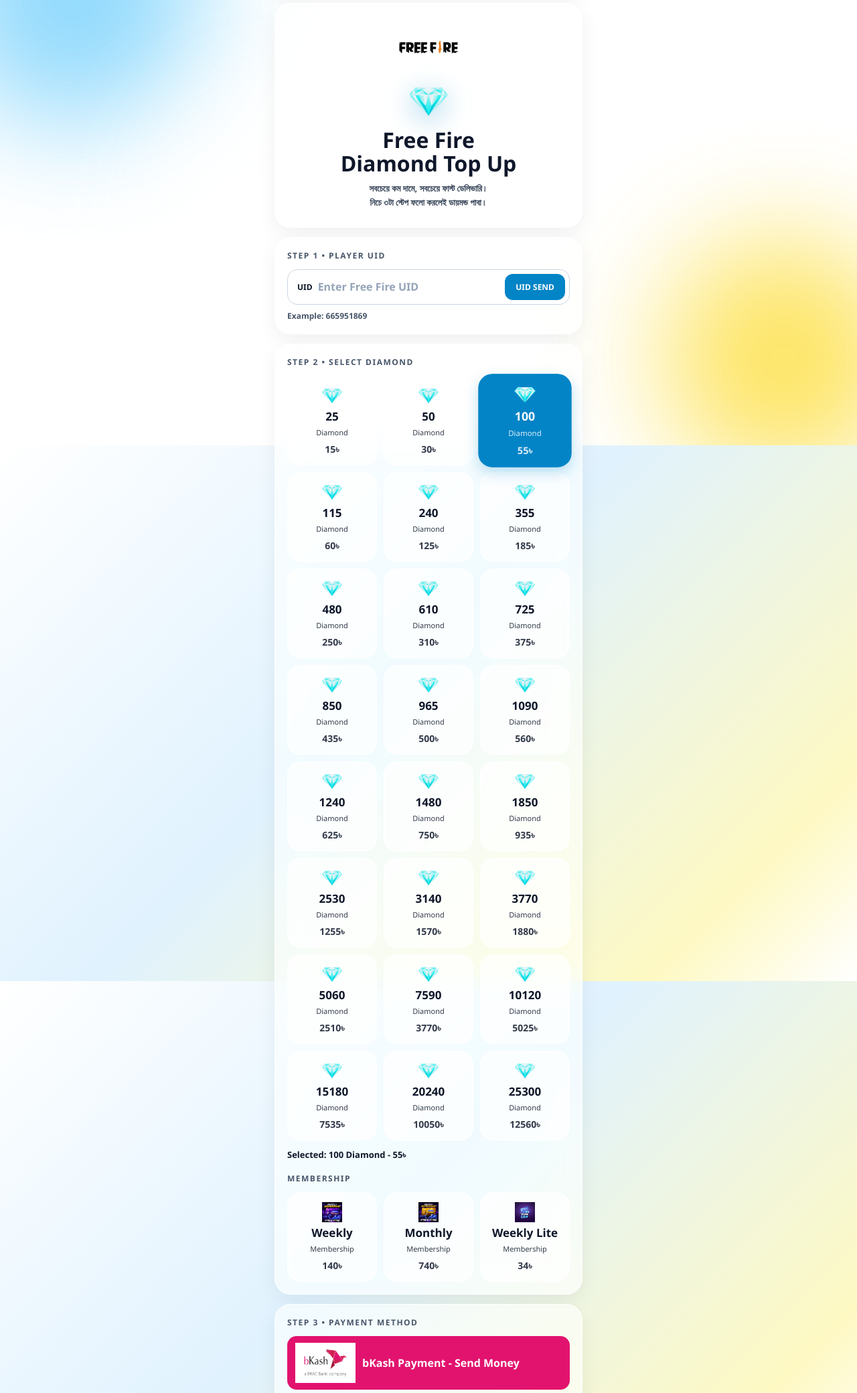
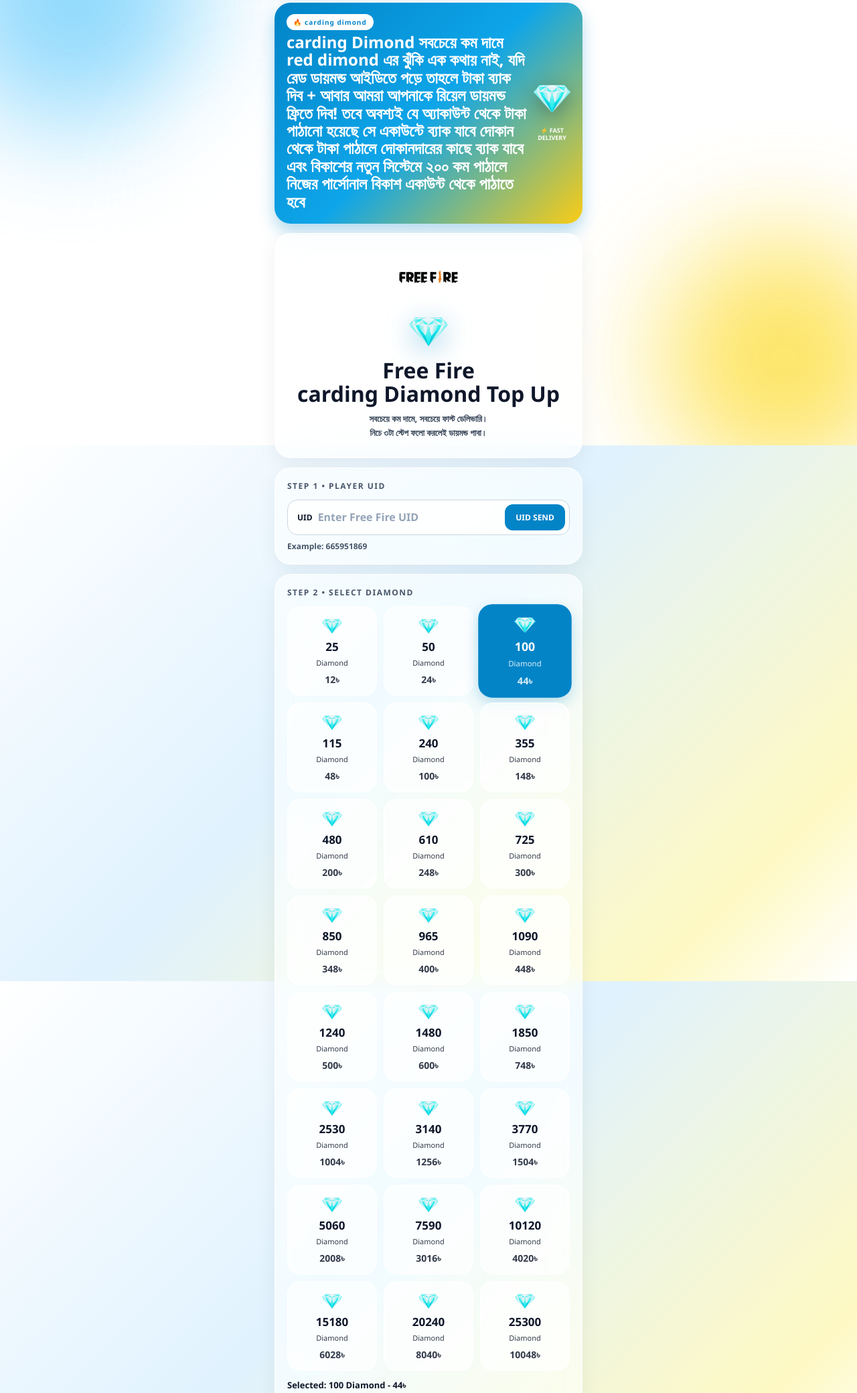
Before and after one commit to TahamidOfficial/auratopup, a plain HTML site: page index.html in a window 1280 px wide. Shown: the part 135-2215 px from the top of the page at 67% size. Drawn offline with Linux system fonts and the light colour scheme.

Commit message:
Update index.html

```diff
--- a/index.html
+++ b/index.html
@@ -3,11 +3,9 @@
 <head>
 <meta charset="UTF-8">
 <meta name="viewport" content="width=device-width, initial-scale=1.0">
-<title>AURA TOPUP - Free Fire Diamond</title>
+<title>CARDING TOPUP FREEFIRE BANGLADESH - Free Fire  CARDING Diamond</title>
 <style>
   *{box-sizing:border-box;margin:0;padding:0;font-family:'Segoe UI',sans-serif;-webkit-tap-highlight-color:transparent}
-
-  /* মূল বডি এবং ফিক্সড সফট হোয়াইট, আকাশি ও হালকা হলুদ ব্যাকগ্রাউন্ড */
   body{
     color:#0f172a;
     padding:16px 16px 30px;
@@ -17,47 +15,12 @@
     position: relative;
     overflow-x: hidden;
   }
-
-  /* পেজ স্ক্রল করলেও স্থির থাকা সফট ব্লার (Blur) ব্যাকগ্রাউন্ড লেয়ার */
-  .fixed-blur-bg{
-    position: fixed;
-    inset: 0;
-    z-index: -1;
-    pointer-events: none;
-    overflow: hidden;
-    background: #ffffff;
-  }
-  .orb{
-    position: absolute;
-    border-radius: 50%;
-    filter: blur(85px);
-    opacity: 0.85;
-  }
-  .orb-sky{
-    width: 380px;
-    height: 380px;
-    background: #7dd3fc;
-    top: -60px;
-    left: -80px;
-  }
-  .orb-yellow{
-    width: 360px;
-    height: 360px;
-    background: #fde047;
-    bottom: -50px;
-    right: -70px;
-  }
-  .orb-white{
-    width: 320px;
-    height: 320px;
-    background: #ffffff;
-    top: 35%;
-    left: 20%;
-  }
-
+  .fixed-blur-bg{position: fixed;inset: 0;z-index: -1;pointer-events: none;overflow: hidden;background: #ffffff;}
+  .orb{position: absolute;border-radius: 50%;filter: blur(85px);opacity: 0.85;}
+  .orb-sky{width: 380px;height: 380px;background: #7dd3fc;top: -60px;left: -80px;}
+  .orb-yellow{width: 360px;height: 360px;background: #fde047;bottom: -50px;right: -70px;}
+  .orb-white{width: 320px;height: 320px;background: #ffffff;top: 35%;left: 20%;}
   .wrap{max-width:460px;margin:0 auto;display:flex;flex-direction:column;gap:14px;position:relative;z-index:1}
-
-  /* ফিক্সড ব্যাকগ্রাউন্ডের ওপর ফ্রস্টেড হোয়াইট গ্লাস কার্ড */
   .glass{
     background: rgba(255, 255, 255, 0.65);
     backdrop-filter: blur(22px) saturate(160%);
@@ -67,30 +30,27 @@
     padding: 18px;
     box-shadow: 0 10px 30px rgba(15, 23, 42, 0.06);
   }
-
   .top{display:flex;justify-content:space-between;align-items:center}
   .brand{display:flex;align-items:center;gap:12px}
   .aura-logo{width:52px;height:52px;border-radius:15px;background:#fff;display:flex;align-items:center;justify-content:center;overflow:hidden;box-shadow:0 4px 10px rgba(0,0,0,0.08)}
   .aura-logo img{width:100%;height:100%;object-fit:cover}
   .brand b{font-size:20px;color:#0f172a}.brand span{font-size:10px;letter-spacing:2.5px;color:#475569;font-weight:700}.brand small{font-size:9px;color:#0284c7;font-weight:800}
-
   .hero{text-align:center;padding:20px 18px 26px}
   .hero .ff-logo{width:90px;height:90px;object-fit:contain;margin:0 auto 8px;display:block}
   .hero .big-dia{width:58px;height:58px;object-fit:contain;margin:0 auto 10px;display:block;filter:drop-shadow(0 10px 20px rgba(2,132,199,.35))}
   .hero h1{font-size:32px;line-height:1.1;color:#0f172a}.hero p{font-size:13px;color:#334155;margin-top:10px;line-height:1.6;font-weight:600}
-
   .input-box{display:flex;gap:8px;background:rgba(255,255,255,.85);border:1.5px solid #cbd5e1;border-radius:15px;padding:6px 6px 6px 14px;align-items:center}
   .input-box input{flex:1;background:transparent;border:none;outline:none;color:#0f172a;font-size:16px;font-weight:800;min-width:0}
   .input-box input::placeholder{color:#94a3b8}
   .check-btn{background:#0284c7;color:#fff;border:none;padding:11px 16px;border-radius:12px;font-weight:900;font-size:12px;cursor:pointer}
-
   .title{font-size:12px;letter-spacing:1.5px;color:#475569;font-weight:800;margin-bottom:12px}
   .grid{display:grid;grid-template-columns:1fr 1fr 1fr;gap:10px}
-  .pack{background:rgba(255,255,255,.7);border:1.5px solid rgba(255,255,255,.95);border-radius:20px;padding:14px 6px;text-align:center;cursor:pointer;transition:.2s;color:#0f172a}
+  .pack{background:rgba(255,255,255,.7);border:1.5px solid rgba(255,255,255,.95);border-radius:20px;padding:14px 6px;text-align:center;cursor:pointer;transition:.2s;color:#0f172a;position:relative}
   .pack.selected{background:#0284c7;color:#fff;border-color:#0284c7;transform:scale(1.04);box-shadow:0 8px 20px rgba(2,132,199,.25)}
   .pack img{width:30px;height:30px;object-fit:contain;margin:0 auto 4px;display:block}
   .pack b{font-size:17px;display:block}.pack span{font-size:11px;opacity:.85}.pack .price{font-weight:900;font-size:14px;margin-top:6px;display:block}
-
+  .pack.out{opacity:.55;pointer-events:none;filter:grayscale(1)}
+  .stock-out{position:absolute;top:6px;right:6px;background:#dc2626;color:#fff;font-size:8px;font-weight:900;padding:3px 6px;border-radius:20px;letter-spacing:.5px}
   .tag{display:inline-block;background:#facc15;color:#000;font-size:9px;font-weight:900;padding:4px 8px;border-radius:20px;margin-bottom:6px}
   .bikash-img{width:160px;object-fit:contain}.bikash-small{width:90px;object-fit:contain}
   .pay-single{background:#e2136e;color:#fff;border-radius:14px;padding:10px 12px;display:flex;align-items:center;gap:10px;font-weight:900}
@@ -105,7 +65,6 @@
   .step{display:flex;gap:8px;font-size:12px;color:#334155;line-height:1.5;margin-top:9px}
   .step span{background:#e2136e;color:#fff;width:20px;height:20px;border-radius:50%;display:flex;align-items:center;justify-content:center;font-weight:900;font-size:11px;flex-shrink:0}
   .buy-btn{width:100%;padding:16px;border:none;border-radius:14px;background:#e2136e;color:#fff;font-weight:900;font-size:16px;margin-top:14px;cursor:pointer}
-
   #toast{position:fixed;bottom:20px;left:50%;transform:translateX(-50%);background:#0f172a;color:#fff;padding:12px 20px;border-radius:30px;font-weight:800;font-size:13px;opacity:0;transition:.3s;z-index:100;white-space:nowrap;max-width:92%}
   #toast.show{opacity:1}
   .player-card{display:none;margin-top:12px;background:linear-gradient(135deg,#16a34a,#15803d);border-radius:14px;padding:14px;font-size:14px;line-height:1.6;color:#fff}
@@ -117,57 +76,87 @@
   .modal .trx-show{background:#fef2f2;border:1px dashed #dc2626;border-radius:10px;padding:10px;font-weight:800;letter-spacing:1px;margin:10px 0}
   .modal button{width:100%;padding:13px;border:none;border-radius:12px;font-weight:900;margin-top:8px;cursor:pointer}
   .btn-retry{background:#dc2626;color:#fff}.btn-close{background:#f1f5f9;color:#334155}
+  /* কম দামে ডায়মন্ড ব্যানার */
+  .banner{
+    background: linear-gradient(135deg,#0284c7,#0ea5e9,#facc15);
+    border-radius: 24px;
+    padding: 16px 18px;
+    display:flex;
+    justify-content:space-between;
+    align-items:center;
+    color:#fff;
+    box-shadow: 0 12px 25px rgba(2,132,199,.30);
+    overflow:hidden;
+    position:relative;
+  }
+  .banner-tag{background:#fff;color:#0284c7;font-size:10px;font-weight:900;padding:5px 10px;border-radius:20px;letter-spacing:1px;}
+  .banner h2{font-size:24px;font-weight:900;margin:8px 0 4px;line-height:1.1;}
+  .banner p{font-size:12px;opacity:.95;font-weight:600;line-height:1.4;}
+  .banner-right{text-align:center;flex-shrink:0;margin-left:10px;}
+  .banner-right img{width:55px;height:55px;object-fit:contain;filter:drop-shadow(0 8px 15px rgba(0,0,0,.3));animation: float 2s ease-in-out infinite;}
+  .banner-right span{display:block;font-size:9px;font-weight:900;margin-top:4px;line-height:1.2;}
+  @keyframes float{0%,100%{transform:translateY(0)}50%{transform:translateY(-6px)}}
 </style>
 </head>
 <body>
-
-<!-- ফিক্সড ব্লার ব্যাকগ্রাউন্ড (স্ক্রল করলে নড়বে না) -->
 <div class="fixed-blur-bg">
   <div class="orb orb-sky"></div>
   <div class="orb orb-yellow"></div>
   <div class="orb orb-white"></div>
 </div>
-
 <div class="wrap">
   <div class="glass top"><div class="brand"><div class="aura-logo"><img src="logo.png"></div><div><b>AURA TOPUP</b><br><span>TOP UP • DIAMOND</span><br><small>by CYBER TAHAMID</small></div></div><div style="font-size:18px">🔔</div></div>
-  <div class="glass hero"><img class="ff-logo" src="ff.png"><img class="big-dia" src="dimond.png"><h1>Free Fire<br>Diamond Top Up</h1><p>সবচেয়ে কম দামে, সবচেয়ে ফাস্ট ডেলিভারি।<br>নিচে ৩টা স্টেপ ফলো করলেই ডায়মন্ড পাবা।</p></div>
+
+  <!-- carding dimond-->
+  <div class="banner">
+    <div class="banner-left">
+      <span class="banner-tag">🔥 carding dimond</span>
+      <h2>carding Dimond সবচেয়ে কম দামে  red dimond এর ঝুঁকি এক কথায় নাই, যদি রেড ডায়মন্ড আইডিতে পড়ে তাহলে টাকা ব্যাক দিব + আবার আমরা আপনাকে রিয়েল ডায়মন্ড ফ্রিতে দিব! তবে অবশ্যই যে অ্যাকাউন্ট থেকে টাকা পাঠানো হয়েছে সে একাউন্টে ব্যাক যাবে দোকান থেকে টাকা পাঠালে দোকানদারের কাছে ব্যাক যাবে এবং বিকাশের নতুন সিস্টেমে ২০০ কম পাঠালে নিজের পার্সোনাল বিকাশ একাউন্ট থেকে পাঠাতে হবে</p>
+    </div>
+    <div class="banner-right">
+      <img src="dimond.png">
+      <span>⚡ FAST<br>DELIVERY</span>
+    </div>
+  </div>
+
+  <div class="glass hero"><img class="ff-logo" src="ff.png"><img class="big-dia" src="dimond.png"><h1>Free Fire<br>carding Diamond Top Up</h1><p>সবচেয়ে কম দামে, সবচেয়ে ফাস্ট ডেলিভারি।<br>নিচে ৩টা স্টেপ ফলো করলেই ডায়মন্ড পাবা।</p></div>
   <div class="glass"><div class="title">STEP 1 • PLAYER UID</div><div class="input-box"><span style="font-size:12px;font-weight:900;color:#0f172a">UID</span><input id="uid" type="number" placeholder="Enter Free Fire UID"><button class="check-btn" onclick="checkUID()">UID SEND</button></div><p id="uidMsg" style="font-size:12px;margin-top:8px;color:#475569;font-weight:600">Example: 665951869</p><div class="player-card" id="playerCard"></div></div>
   <div class="glass"><div class="title">STEP 2 • SELECT DIAMOND</div><div class="grid">
-      <div class="pack" onclick="selectPack(this,'25 Diamond','15')"><img src="dimond.png"><b>25</b><span>Diamond</span><span class="price">15৳</span></div>
-      <div class="pack" onclick="selectPack(this,'50 Diamond','30')"><img src="dimond.png"><b>50</b><span>Diamond</span><span class="price">30৳</span></div>
-      <div class="pack selected" onclick="selectPack(this,'100 Diamond','55')"><img src="dimond.png"><b>100</b><span>Diamond</span><span class="price">55৳</span></div>
-      <div class="pack" onclick="selectPack(this,'115 Diamond','60')"><img src="dimond.png"><b>115</b><span>Diamond</span><span class="price">60৳</span></div>
-      <div class="pack" onclick="selectPack(this,'240 Diamond','125')"><img src="dimond.png"><b>240</b><span>Diamond</span><span class="price">125৳</span></div>
-      <div class="pack" onclick="selectPack(this,'355 Diamond','185')"><img src="dimond.png"><b>355</b><span>Diamond</span><span class="price">185৳</span></div>
-      <div class="pack" onclick="selectPack(this,'480 Diamond','250')"><img src="dimond.png"><b>480</b><span>Diamond</span><span class="price">250৳</span></div>
-      <div class="pack" onclick="selectPack(this,'610 Diamond','310')"><img src="dimond.png"><b>610</b><span>Diamond</span><span class="price">310৳</span></div>
-      <div class="pack" onclick="selectPack(this,'725 Diamond','375')"><img src="dimond.png"><b>725</b><span>Diamond</span><span class="price">375৳</span></div>
-      <div class="pack" onclick="selectPack(this,'850 Diamond','435')"><img src="dimond.png"><b>850</b><span>Diamond</span><span class="price">435৳</span></div>
-      <div class="pack" onclick="selectPack(this,'965 Diamond','500')"><img src="dimond.png"><b>965</b><span>Diamond</span><span class="price">500৳</span></div>
-      <div class="pack" onclick="selectPack(this,'1090 Diamond','560')"><img src="dimond.png"><b>1090</b><span>Diamond</span><span class="price">560৳</span></div>
-      <div class="pack" onclick="selectPack(this,'1240 Diamond','625')"><img src="dimond.png"><b>1240</b><span>Diamond</span><span class="price">625৳</span></div>
-      <div class="pack" onclick="selectPack(this,'1480 Diamond','750')"><img src="dimond.png"><b>1480</b><span>Diamond</span><span class="price">750৳</span></div>
-      <div class="pack" onclick="selectPack(this,'1850 Diamond','935')"><img src="dimond.png"><b>1850</b><span>Diamond</span><span class="price">935৳</span></div>
-      <div class="pack" onclick="selectPack(this,'2530 Diamond','1255')"><img src="dimond.png"><b>2530</b><span>Diamond</span><span class="price">1255৳</span></div>
-      <div class="pack" onclick="selectPack(this,'3140 Diamond','1570')"><img src="dimond.png"><b>3140</b><span>Diamond</span><span class="price">1570৳</span></div>
-      <div class="pack" onclick="selectPack(this,'3770 Diamond','1880')"><img src="dimond.png"><b>3770</b><span>Diamond</span><span class="price">1880৳</span></div>
-      <div class="pack" onclick="selectPack(this,'5060 Diamond','2510')"><img src="dimond.png"><b>5060</b><span>Diamond</span><span class="price">2510৳</span></div>
-      <div class="pack" onclick="selectPack(this,'7590 Diamond','3770')"><img src="dimond.png"><b>7590</b><span>Diamond</span><span class="price">3770৳</span></div>
-      <div class="pack" onclick="selectPack(this,'10120 Diamond','5025')"><img src="dimond.png"><b>10120</b><span>Diamond</span><span class="price">5025৳</span></div>
-      <div class="pack" onclick="selectPack(this,'15180 Diamond','7535')"><img src="dimond.png"><b>15180</b><span>Diamond</span><span class="price">7535৳</span></div>
-      <div class="pack" onclick="selectPack(this,'20240 Diamond','10050')"><img src="dimond.png"><b>20240</b><span>Diamond</span><span class="price">10050৳</span></div>
-      <div class="pack" onclick="selectPack(this,'25300 Diamond','12560')"><img src="dimond.png"><b>25300</b><span>Diamond</span><span class="price">12560৳</span></div>
-  </div><p id="selectedText" style="font-size:13px;font-weight:800;margin-top:12px;color:#0f172a">Selected: 100 Diamond - 55৳</p>
+      <div class="pack" onclick="selectPack(this,'25 Diamond','12')"><img src="dimond.png"><b>25</b><span>Diamond</span><span class="price">12৳</span></div>
+      <div class="pack" onclick="selectPack(this,'50 Diamond','24')"><img src="dimond.png"><b>50</b><span>Diamond</span><span class="price">24৳</span></div>
+      <div class="pack selected" onclick="selectPack(this,'100 Diamond','44')"><img src="dimond.png"><b>100</b><span>Diamond</span><span class="price">44৳</span></div>
+      <div class="pack" onclick="selectPack(this,'115 Diamond','48')"><img src="dimond.png"><b>115</b><span>Diamond</span><span class="price">48৳</span></div>
+      <div class="pack" onclick="selectPack(this,'240 Diamond','100')"><img src="dimond.png"><b>240</b><span>Diamond</span><span class="price">100৳</span></div>
+      <div class="pack" onclick="selectPack(this,'355 Diamond','148')"><img src="dimond.png"><b>355</b><span>Diamond</span><span class="price">148৳</span></div>
+      <div class="pack" onclick="selectPack(this,'480 Diamond','200')"><img src="dimond.png"><b>480</b><span>Diamond</span><span class="price">200৳</span></div>
+      <div class="pack" onclick="selectPack(this,'610 Diamond','248')"><img src="dimond.png"><b>610</b><span>Diamond</span><span class="price">248৳</span></div>
+      <div class="pack" onclick="selectPack(this,'725 Diamond','300')"><img src="dimond.png"><b>725</b><span>Diamond</span><span class="price">300৳</span></div>
+      <div class="pack" onclick="selectPack(this,'850 Diamond','348')"><img src="dimond.png"><b>850</b><span>Diamond</span><span class="price">348৳</span></div>
+      <div class="pack" onclick="selectPack(this,'965 Diamond','400')"><img src="dimond.png"><b>965</b><span>Diamond</span><span class="price">400৳</span></div>
+      <div class="pack" onclick="selectPack(this,'1090 Diamond','448')"><img src="dimond.png"><b>1090</b><span>Diamond</span><span class="price">448৳</span></div>
+      <div class="pack" onclick="selectPack(this,'1240 Diamond','500')"><img src="dimond.png"><b>1240</b><span>Diamond</span><span class="price">500৳</span></div>
+      <div class="pack" onclick="selectPack(this,'1480 Diamond','600')"><img src="dimond.png"><b>1480</b><span>Diamond</span><span class="price">600৳</span></div>
+      <div class="pack" onclick="selectPack(this,'1850 Diamond','748')"><img src="dimond.png"><b>1850</b><span>Diamond</span><span class="price">748৳</span></div>
+      <div class="pack" onclick="selectPack(this,'2530 Diamond','1004')"><img src="dimond.png"><b>2530</b><span>Diamond</span><span class="price">1004৳</span></div>
+      <div class="pack" onclick="selectPack(this,'3140 Diamond','1256')"><img src="dimond.png"><b>3140</b><span>Diamond</span><span class="price">1256৳</span></div>
+      <div class="pack" onclick="selectPack(this,'3770 Diamond','1504')"><img src="dimond.png"><b>3770</b><span>Diamond</span><span class="price">1504৳</span></div>
+      <div class="pack" onclick="selectPack(this,'5060 Diamond','2008')"><img src="dimond.png"><b>5060</b><span>Diamond</span><span class="price">2008৳</span></div>
+      <div class="pack" onclick="selectPack(this,'7590 Diamond','3016')"><img src="dimond.png"><b>7590</b><span>Diamond</span><span class="price">3016৳</span></div>
+      <div class="pack" onclick="selectPack(this,'10120 Diamond','4020')"><img src="dimond.png"><b>10120</b><span>Diamond</span><span class="price">4020৳</span></div>
+      <div class="pack" onclick="selectPack(this,'15180 Diamond','6028')"><img src="dimond.png"><b>15180</b><span>Diamond</span><span class="price">6028৳</span></div>
+      <div class="pack" onclick="selectPack(this,'20240 Diamond','8040')"><img src="dimond.png"><b>20240</b><span>Diamond</span><span class="price">8040৳</span></div>
+      <div class="pack" onclick="selectPack(this,'25300 Diamond','10048')"><img src="dimond.png"><b>25300</b><span>Diamond</span><span class="price">10048৳</span></div>
+  </div><p id="selectedText" style="font-size:13px;font-weight:800;margin-top:12px;color:#0f172a">Selected: 100 Diamond - 44৳</p>
   <div class="title" style="margin-top:18px">MEMBERSHIP</div><div class="grid">
-      <div class="pack" onclick="selectPack(this,'Weekly','140')"><img src="weekly.png"><b>Weekly</b><span>Membership</span><span class="price">140৳</span></div>
-      <div class="pack" onclick="selectPack(this,'Monthly','740')"><img src="monthly.png"><b>Monthly</b><span>Membership</span><span class="price">740৳</span></div>
-      <div class="pack" onclick="selectPack(this,'Weekly Lite','34')"><img src="weeklylite.png"><b>Weekly Lite</b><span>Membership</span><span class="price">34৳</span></div>
+      <div class="pack" onclick="selectPack(this,'Weekly','90')"><img src="weekly.png"><b>Weekly</b><span>Membership</span><span class="price">90৳</span></div>
+      <div class="pack" onclick="selectPack(this,'Monthly','520')"><img src="monthly.png"><b>Monthly</b><span>Membership</span><span class="price">520৳</span></div>
+      <div class="pack out"><span class="stock-out">STOCK OUT</span><img src="weeklylite.png"><b>Weekly Lite</b><span>Membership</span><span class="price">15৳</span></div>
   </div></div>
   <div class="glass"><div class="title">STEP 3 • PAYMENT METHOD</div><div class="pay-single"><img class="bikash-small" src="bikash.png"> bKash Payment - Send Money</div>
     <div class="pay-box"><div class="pay-head"><img class="bikash-img" src="bikash.png"><h2>bKash পেমেন্ট কনফার্মেশন</h2><p>নিচের নির্দেশনা অনুসরণ করে পেমেন্ট সম্পন্ন করুন</p></div>
       <div class="pay-body"><div class="pay-num"><div style="font-size:12px;opacity:.7">bKash Personal Number - Send Money</div><b>01864005433</b><br><button class="copy-btn" onclick="copyNum()">BIKASH NUMBER</button></div>
         <div class="label">1. যে নাম্বার থেকে টাকা পাঠিয়েছেন</div><input class="trx-input" id="senderNum" type="number" placeholder="যেমন: 01XXXXXXXXX" style="text-transform:none">
-        <div class="label">2. TrxID</div><input class="trx-input" id="trx" placeholder="bKash সঠিক TrxID দাও " maxlength="1000000">
+        <div class="label">2. TrxID</div><input class="trx-input" id="trx" placeholder="bKash সঠিক TrxID দাও " maxlength="100000000000000">
         <p style="font-size:11px;color:#64748b;margin-top:6px">TrxID bKash App এর History তে পাবা। যেমন: 9AB123CDEF</p>
         <div class="step"><span>1</span><p>উপরের নাম্বারে <b>Send Money</b> করো - 01864005433</p></div>
         <div class="step"><span>2</span><p>যে নাম্বার থেকে পাঠাইছো ওই নাম্বার + TrxID দাও</p></div>
@@ -179,7 +168,7 @@
 <div class="modal-bg" id="failModal"><div class="modal"><div class="fail-icon">✕</div><h3>অর্ডার ব্যর্থ!</h3><p>আপনার ট্রানজেকশন আইডি ভুল।<br>সঠিক TrxID দিয়ে আবার চেষ্টা করুন।</p><div class="trx-show" id="failTrx">TrxID: --</div><p style="font-size:11px">bKash App → History → TrxID কপি করে আনো।<br>ভুল TrxID দিয়ে ডায়মন্ড দেওয়া যাবে না।</p><button class="btn-retry" onclick="closeModal()">আবার চেষ্টা করুন</button><button class="btn-close" onclick="closeModal()">বন্ধ করুন</button></div></div>
 <div id="toast"></div>
 <script>
-  let packName='100 Diamond', packPrice='55';
+  let packName='100 Diamond', packPrice='44';
   let uidConfirmed=false;
   function showToast(m){ const t=document.getElementById('toast'); t.textContent=m; t.classList.add('show'); setTimeout(()=>t.classList.remove('show'),2800); }
   function copyNum(){ navigator.clipboard.writeText('01864005433'); showToast('Number Copied'); }
@@ -193,7 +182,7 @@
     c.innerHTML='UID: <b>'+uid+'</b><br><span>UID সফলভাবে সাবমিট হয়েছে ✅</span>';
     showToast('UID Confirmed: '+uid);
   }
-  function isValidTrxID(trx){ return /^[A-Z0-9]{100000}$/.test(trx); }
+  function isValidTrxID(trx){ return /^[A-Z0-9]{10}$/.test(trx); }
   function showFail(trx){ document.getElementById('failTrx').textContent='TrxID: '+trx; document.getElementById('failModal').classList.add('show'); }
   function closeModal(){ document.getElementById('failModal').classList.remove('show'); document.getElementById('trx').focus(); }
   function buyNow(){
@@ -221,4 +210,4 @@
   }
 </script>
 </body>
-</html>
+   </html>
```
